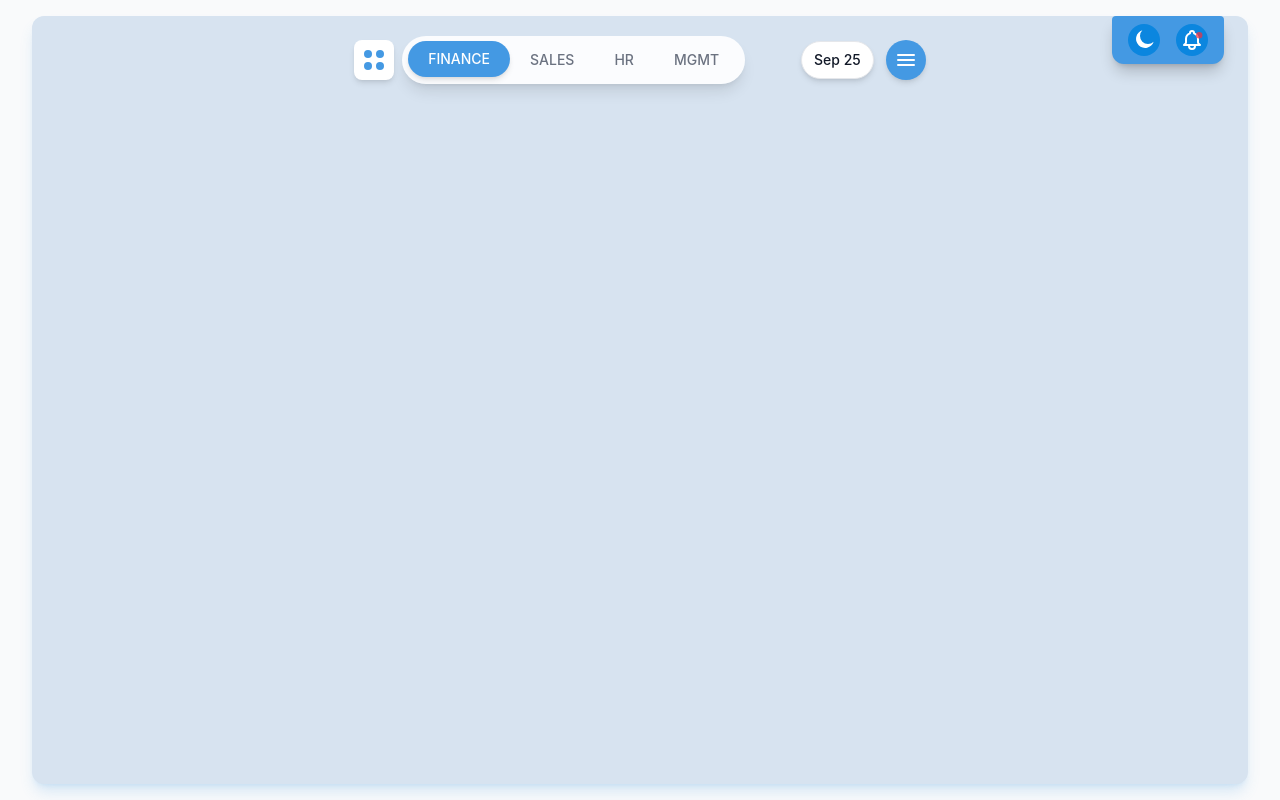
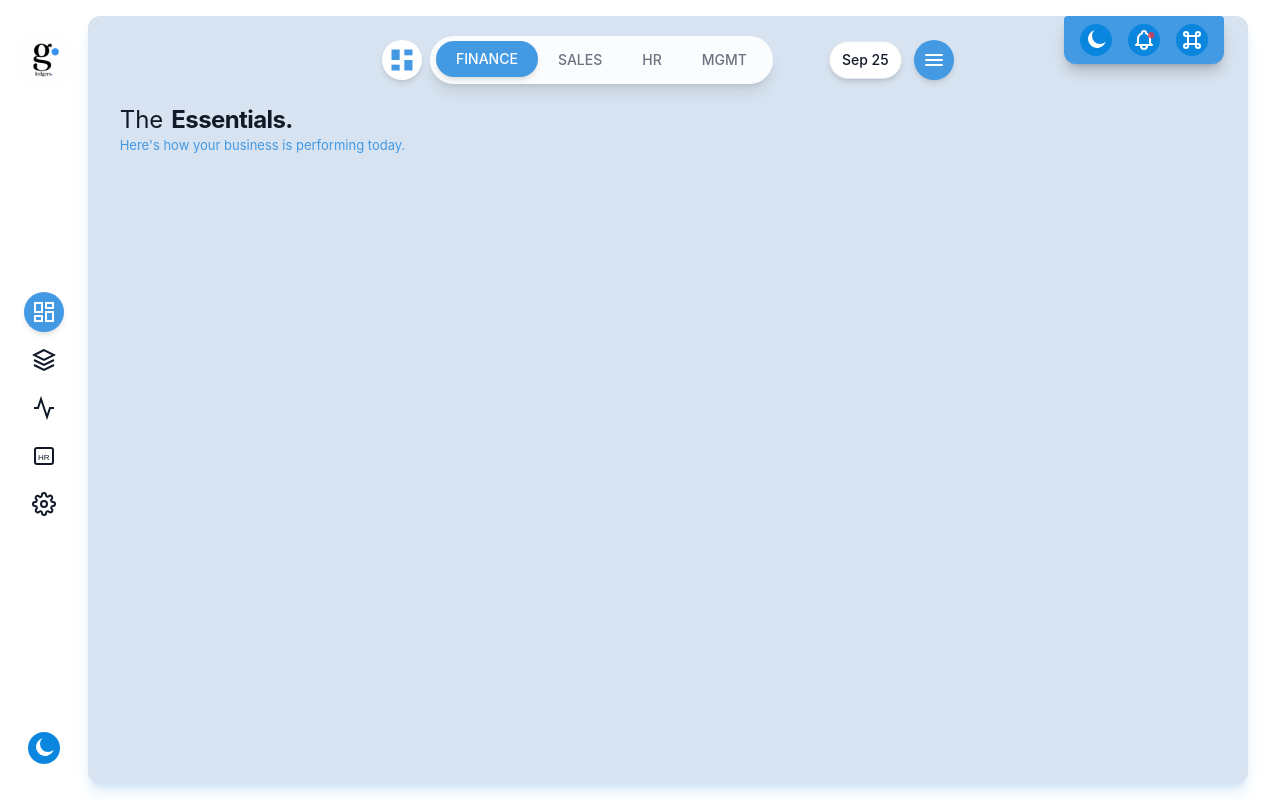
Before and after one commit to Ahmed-Roshdy-1/ledgers-dashboard, a Vue app: page / in a window 1280 px wide. Built offline with nearby package versions, Linux system fonts and the light colour scheme.

Commit message:
Add sidebar, implement theme toggling composable, and refactor header components and application layout.

```diff
--- a/index.html
+++ b/index.html
@@ -4,7 +4,7 @@
     <meta charset="UTF-8" />
     <link rel="icon" type="image/svg+xml" href="/logo.png" />
     <meta name="viewport" content="width=device-width, initial-scale=1.0" />
-    <title>ledgers-dashboard</title>
+    <title>Ledgers Dashboard</title>
   </head>
   <body>
     <div id="app"></div>
--- a/src/App.vue
+++ b/src/App.vue
@@ -1,15 +1,23 @@
 <script setup lang="ts">
+import { onMounted } from 'vue';
 import HeaderApp from './components/header/index.vue';
+import AppTitle from './components/AppTitle.vue';
+import AppSidebar from './components/sidebar/index.vue';
+import { useTheme } from '@/composables/useTheme';
+
+const { initTheme } = useTheme();
+
+onMounted(() => {
+  initTheme();
+});
 </script>
 
 <template>
   <div class="min-h-screen mx-auto animate-fade-in flex p-2 sm:p-4">
+    <AppSidebar />
     <main class="bg-background-secondary rounded-xl p-2 sm:p-4 min-h-[92vh] sm:h-[96vh] mx-2 sm:mx-4 w-full shadow-lg shadow-primary/20 relative">
       <HeaderApp />
+      <AppTitle />
     </main>
-
-
-
-
   </div>
 </template>
--- /dev/null
+++ b/src/components/AppTitle.vue
@@ -0,0 +1,8 @@
+<template>
+       <div class="mt-4 sm:mt-0 fade-up p-1 sm:p-4">
+          <div class="flex items-center gap-2 text-text-primary">
+            <span class="text-xl sm:text-2xl">The</span> <h1 class="sm:text-2xl text-xl font-bold tracking-tight">Essentials.</h1>
+          </div>
+          <p class="text-[10px] text-primary sm:text-[13px]">Here's how your business is performing today.</p>
+        </div>
+</template>
--- a/src/components/header/ThemeToggle.vue
+++ b/src/components/header/ThemeToggle.vue
@@ -1,32 +1,7 @@
 <script setup lang="ts">
-import { ref, onMounted } from 'vue';
+import { useTheme } from '@/composables/useTheme';
 
-const isDark = ref(false);
-
-const toggleTheme = () => {
-  isDark.value = !isDark.value;
-  updateTheme();
-};
-
-const updateTheme = () => {
-  if (isDark.value) {
-    document.documentElement.classList.add('dark');
-    localStorage.setItem('theme', 'dark');
-  } else {
-    document.documentElement.classList.remove('dark');
-    localStorage.setItem('theme', 'light');
-  }
-};
-
-onMounted(() => {
-  const savedTheme = localStorage.getItem('theme');
-  if (savedTheme) {
-    isDark.value = savedTheme === 'dark';
-  } else {
-    isDark.value = window.matchMedia('(prefers-color-scheme: dark)').matches;
-  }
-  updateTheme();
-});
+const { isDark, toggleTheme } = useTheme();
 </script>
 
 <template>
--- a/src/components/header/index.vue
+++ b/src/components/header/index.vue
@@ -6,11 +6,15 @@ import ThemeToggle from './ThemeToggle.vue';
 <template>
   <header class="flex justify-between items-center">
     <HeaderMenu />
-      <div class="hidden 2xs:flex items-center gap-2 sm:gap-4 bg-primary p-1.5 sm:p-2 px-2 sm:px-4 rounded-b-xl rounded-t-sm mb-1 absolute top-0 right-2 sm:right-6 shadow-lg shadow-black/20">
+    <div
+      class="hidden 2xs:flex items-center gap-2 sm:gap-4 bg-primary p-1.5 sm:p-2 px-2 sm:px-4 rounded-b-xl rounded-t-sm mb-1 absolute top-0 right-2 sm:right-6 shadow-lg shadow-black/20">
       <ThemeToggle />
-        <button class="p-1 rounded-full bg-primary-dark transition-colors duration-200 cursor-pointer hover:ring-1 hover:ring-primary-light relative">
-        <svg xmlns="http://www.w3.org/2000/svg" class="w-4 h-4 sm:w-6 sm:h-6 text-white" fill="none" viewBox="0 0 24 24" stroke="currentColor">
-          <path stroke-linecap="round" stroke-linejoin="round" stroke-width="2" d="M15 17h5l-1.405-1.405A2.032 2.032 0 0118 14.158V11a6.002 6.002 0 00-4-5.659V5a2 2 0 10-4 0v.341C7.67 6.165 6 8.388 6 11v3.159c0 .538-.214 1.055-.595 1.436L4 17h5m6 0v1a3 3 0 11-6 0v-1m6 0H9" />
+      <button
+        class="p-1 rounded-full bg-primary-dark transition-colors duration-200 cursor-pointer hover:ring-1 hover:ring-primary-light relative">
+        <svg xmlns="http://www.w3.org/2000/svg" class="w-4 h-4 sm:w-6 sm:h-6 text-white" fill="none" viewBox="0 0 24 24"
+          stroke="currentColor">
+          <path stroke-linecap="round" stroke-linejoin="round" stroke-width="2"
+            d="M15 17h5l-1.405-1.405A2.032 2.032 0 0118 14.158V11a6.002 6.002 0 00-4-5.659V5a2 2 0 10-4 0v.341C7.67 6.165 6 8.388 6 11v3.159c0 .538-.214 1.055-.595 1.436L4 17h5m6 0v1a3 3 0 11-6 0v-1m6 0H9" />
         </svg>
         <span class="text-lg text-red-500 absolute top-1.5 right-0.5 sm:top-2 sm:right-1">
           <svg class="w-1.5 h-1.5 sm:w-2 sm:h-2 text-red-500/70" viewBox="0 0 10 10" fill="currentColor">
@@ -18,6 +22,14 @@ import ThemeToggle from './ThemeToggle.vue';
           </svg>
         </span>
       </button>
+      <button
+        class="p-1 rounded-full bg-primary-dark transition-colors duration-200 cursor-pointer hover:ring-1 hover:ring-primary-light relative">
+        <svg class="w-4 h-4 sm:w-6 sm:h-6 text-white" aria-hidden="true" xmlns="http://www.w3.org/2000/svg" fill="none"
+          viewBox="0 0 24 24">
+          <path stroke="currentColor" stroke-linecap="round" stroke-linejoin="round" stroke-width="2"
+            d="M8 8v8m0-8h8M8 8H6a2 2 0 1 1 2-2v2Zm0 8h8m-8 0H6a2 2 0 1 0 2 2v-2Zm8 0V8m0 8h2a2 2 0 1 1-2 2v-2Zm0-8h2a2 2 0 1 0-2-2v2Z" />
+        </svg>
+      </button>
     </div>
   </header>
 </template>
--- a/src/components/header/menu.vue
+++ b/src/components/header/menu.vue
@@ -20,43 +20,31 @@ function setActive(i: number) {
 </script>
 
 <template>
-  <!-- header background -->
   <div class="w-full flex items-center justify-center">
-    <div class="max-w-2xl w-full flex items-center justify-start sm:justify-center px-2 sm:px-6 min-h-[48px] sm:min-h-[56px] gap-2">
+    <div
+      class="max-w-2xl w-full flex items-center justify-start 2sm:justify-center px-2 sm:px-6 min-h-[48px] sm:min-h-[56px] gap-2">
 
-     <div class="flex items-center gap-2">
-         <!-- LEFT: grid button -->
-      <button
-        aria-label="Open apps"
-        class="hidden xs:flex shrink-0 items-center justify-center w-7 h-7 sm:w-10 sm:h-10 rounded-lg bg-surface shadow-md hover:shadow-lg transition cursor-pointer"
-      >
-        <div class="grid grid-cols-2 gap-1">
-          <span class="w-1.5 h-1.5 sm:w-2 sm:h-2 rounded-full bg-primary"></span>
-          <span class="w-1.5 h-1.5 sm:w-2 sm:h-2 rounded-full bg-primary"></span>
-          <span class="w-1.5 h-1.5 sm:w-2 sm:h-2 rounded-full bg-primary"></span>
-          <span class="w-1.5 h-1.5 sm:w-2 sm:h-2 rounded-full bg-primary"></span>
-        </div>
-      </button>
+      <div class="flex items-center gap-2">
+        <button aria-label="Open apps"
+          class="hidden xs:flex shrink-0 items-center justify-center w-7 h-7 sm:w-10 sm:h-10 rounded-full bg-surface shadow-md hover:shadow-lg transition cursor-pointer p-1.5">
+          <svg viewBox="0 0 24 24" fill="currentColor" class="text-primary">
+            <rect x="3" y="3" width="7" height="9" />
+            <rect x="14" y="3" width="7" height="5" />
+            <rect x="14" y="12" width="7" height="9" />
+            <rect x="3" y="16" width="7" height="5" />
+          </svg>
+        </button>
 
-      <!-- CENTER: tabs -->
-
-        <div
-          class="flex rounded-full bg-surface/90 p-1 sm:p-1.5 shadow-lg whitespace-nowrap"
-          role="tablist" aria-label="Main sections"
-        >
+        <!-- CENTER: tabs -->
+        <div class="flex rounded-full bg-surface/90 p-1 sm:p-1.5 shadow-lg whitespace-nowrap" role="tablist"
+          aria-label="Main sections">
           <template v-for="(tab, idx) in tabs" :key="tab">
-            <button
-              role="tab"
-              :aria-selected="activeIndex === idx"
-              tabindex="0"
-              @click="setActive(idx)"
+            <button role="tab" :aria-selected="activeIndex === idx" tabindex="0" @click="setActive(idx)"
               class="px-3 sm:px-5 py-1.5 sm:py-2 rounded-full text-xs sm:text-sm font-medium transition-all duration-200 focus:outline-none cursor-pointer"
-              :class="
-                activeIndex === idx
-                  ? 'bg-primary text-white shadow-md -translate-y-px'
-                  : 'text-text-secondary hover:text-text-primary'
-              "
-            >
+              :class="activeIndex === idx
+                ? 'bg-primary text-white shadow-md -translate-y-px'
+                : 'text-text-secondary hover:text-text-primary'
+                ">
               {{ tab }}
             </button>
           </template>
@@ -66,29 +54,20 @@ function setActive(i: number) {
 
       <!-- RIGHT: date + hamburger -->
       <div class="items-center gap-2 sm:gap-3 shrink-0 hidden xl:flex ml-12">
-        <div class="hidden xl:block rounded-full px-3 py-1.5 sm:py-2 text-xs sm:text-sm font-medium bg-surface border border-border min-w-[60px] sm:min-w-[72px] text-center shadow-md">
+        <div
+          class="hidden xl:block rounded-full px-3 py-1.5 sm:py-2 text-xs sm:text-sm font-medium bg-surface border border-border min-w-[60px] sm:min-w-[72px] text-center shadow-md">
           Sep 25
         </div>
-
-        <button
-          aria-label="Open menu"
-          class="w-9 h-9 sm:w-10 sm:h-10 rounded-full flex items-center justify-center bg-primary shadow-md hover:shadow-lg transition cursor-pointer shadow-md"
-        >
-          <svg
-            width="16"
-            height="12"
-            class="sm:w-[18px] sm:h-[14px]"
-            viewBox="0 0 18 14"
-            fill="none"
-            xmlns="http://www.w3.org/2000/svg"
-          >
-            <rect x="0" y="1" width="18" height="2" rx="1" fill="white"/>
-            <rect x="0" y="6" width="18" height="2" rx="1" fill="white"/>
-            <rect x="0" y="11" width="18" height="2" rx="1" fill="white"/>
+        <button aria-label="Open menu"
+          class="w-9 h-9 sm:w-10 sm:h-10 rounded-full flex items-center justify-center bg-primary shadow-md hover:shadow-lg transition cursor-pointer shadow-md">
+          <svg width="16" height="12" class="sm:w-[18px] sm:h-[14px]" viewBox="0 0 18 14" fill="none"
+            xmlns="http://www.w3.org/2000/svg">
+            <rect x="0" y="1" width="18" height="2" rx="1" fill="white" />
+            <rect x="0" y="6" width="18" height="2" rx="1" fill="white" />
+            <rect x="0" y="11" width="18" height="2" rx="1" fill="white" />
           </svg>
         </button>
       </div>
-
     </div>
   </div>
 </template>
--- /dev/null
+++ b/src/components/sidebar/index.vue
@@ -0,0 +1,74 @@
+<script setup lang="ts">
+import ThemeToggle from '../header/ThemeToggle.vue';
+import { ref } from 'vue'
+
+const activeIdx = ref(0)
+
+const navIcons = [
+    {
+        label: 'Dashboard',
+        svg: `<svg viewBox="0 0 24 24" fill="none" stroke="currentColor" stroke-width="2">
+                <rect x="3" y="3" width="7" height="9"/>
+                <rect x="14" y="3" width="7" height="5"/>
+                <rect x="14" y="12" width="7" height="9"/>
+                <rect x="3" y="16" width="7" height="5"/>
+              </svg>`,
+    },
+    {
+        label: 'Layers',
+        svg: `<svg viewBox="0 0 24 24" fill="none" stroke="currentColor" stroke-width="2">
+                <path d="M12 2L2 7l10 5 10-5-10-5zM2 17l10 5 10-5M2 12l10 5 10-5"/>
+              </svg>`,
+    },
+    {
+        label: 'Activity',
+        svg: `<svg viewBox="0 0 24 24" fill="none" stroke="currentColor" stroke-width="2">
+                <path d="M22 12h-4l-3 9L9 3l-3 9H2"/>
+              </svg>`,
+    },
+    {
+        label: 'HR',
+        svg: `<svg width="24" height="24" viewBox="0 0 24 24" fill="none">
+                    <rect x="3" y="4" width="18" height="16" rx="2" stroke="currentColor" stroke-width="2"/>
+                    <text x="6" y="16" font-size="8" font-family="Arial, sans-serif" fill="currentColor">HR</text>
+              </svg>`,
+    },
+    {
+        label: 'Settings',
+        svg: `<svg xmlns="http://www.w3.org/2000/svg"
+                            width="24"
+                            height="24"
+                            viewBox="0 0 24 24"
+                            fill="none"
+                            stroke="currentColor"
+                            stroke-width="2"
+                            stroke-linecap="round"
+                            stroke-linejoin="round">
+                            <circle cx="12" cy="12" r="3"></circle>
+                            <path d="M19.4 15a1.65 1.65 0 0 0 .33 1.82l.06.06 a2 2 0 1 1-2.83 2.83l-.06-.06 a1.65 1.65 0 0 0-1.82-.33 1.65 1.65 0 0 0-1 1.51V21 a2 2 0 1 1-4 0v-.09 a1.65 1.65 0 0 0-1-1.51 1.65 1.65 0 0 0-1.82.33l-.06.06 a2 2 0 1 1-2.83-2.83l.06-.06 a1.65 1.65 0 0 0 .33-1.82 1.65 1.65 0 0 0-1.51-1H3 a2 2 0 1 1 0-4h.09 a1.65 1.65 0 0 0 1.51-1 1.65 1.65 0 0 0-.33-1.82l-.06-.06 a2 2 0 1 1 2.83-2.83l.06.06 a1.65 1.65 0 0 0 1.82.33h0 a1.65 1.65 0 0 0 1-1.51V3 a2 2 0 1 1 4 0v.09 a1.65 1.65 0 0 0 1 1.51h0 a1.65 1.65 0 0 0 1.82-.33l.06-.06 a2 2 0 1 1 2.83 2.83l-.06.06 a1.65 1.65 0 0 0-.33 1.82v0 a1.65 1.65 0 0 0 1.51 1H21 a2 2 0 1 1 0 4h-.09 a1.65 1.65 0 0 0-1.51 1z">
+                    </path>
+
+                </svg>`,
+    },
+]
+</script>
+
+<template>
+    <aside class="w-15 hidden sm:flex flex-col items-center justify-between gap-2 py-5">
+        <img src="/logo.png" alt="logo" class="w-12 h-12 rounded-lg">
+        <nav class="flex-1 flex items-center justify-center max-h-9/12">
+            <ul class="flex flex-col items-center justify-center gap-2">
+                <li v-for="(item, idx) in navIcons" :key="idx">
+                    <button class="w-10 h-10 rounded-full flex items-center justify-center transition-all duration-200"
+                        :class="activeIdx === idx
+                            ? 'bg-primary text-white shadow-md'
+                            : 'text-text-primary hover:text-text-secondary hover:bg-primary/10'
+                            " :aria-label="item.label" @click="activeIdx = idx">
+                        <span v-html="item.svg" class="w-5 h-5 sm:w-6 sm:h-6"></span>
+                    </button>
+                </li>
+            </ul>
+        </nav>
+        <ThemeToggle />
+    </aside>
+</template>
--- /dev/null
+++ b/src/composables/useTheme.ts
@@ -0,0 +1,36 @@
+import { ref } from 'vue';
+
+const isDark = ref(false);
+
+export function useTheme() {
+  const toggleTheme = () => {
+    isDark.value = !isDark.value;
+    updateTheme();
+  };
+
+  const updateTheme = () => {
+    if (isDark.value) {
+      document.documentElement.classList.add('dark');
+      localStorage.setItem('theme', 'dark');
+    } else {
+      document.documentElement.classList.remove('dark');
+      localStorage.setItem('theme', 'light');
+    }
+  };
+
+  const initTheme = () => {
+    const savedTheme = localStorage.getItem('theme');
+    if (savedTheme) {
+      isDark.value = savedTheme === 'dark';
+    } else {
+      isDark.value = window.matchMedia('(prefers-color-scheme: dark)').matches;
+    }
+    updateTheme();
+  };
+
+  return {
+    isDark,
+    toggleTheme,
+    initTheme,
+  };
+}
--- a/src/style.css
+++ b/src/style.css
@@ -19,14 +19,15 @@
   --font-mono: 'JetBrains Mono', monospace;
 
 
-  --breakpoint-2xs: 375px;
+  --breakpoint-2xs: 400px;
   --breakpoint-xs: 480px;
   --breakpoint-sm: 750px;
+  --breakpoint-2sm: 900px;
 
 }
 
 :root {
-  --background: #f9fafb;
+  --background: #fff;
   --background-secondary: #d7e3f0;
   --surface: #ffffff;
   --text-primary: #111827;
--- a/tsconfig.app.json
+++ b/tsconfig.app.json
@@ -10,7 +10,11 @@
     "noUnusedParameters": true,
     "erasableSyntaxOnly": true,
     "noFallthroughCasesInSwitch": true,
-    "noUncheckedSideEffectImports": true
+    "noUncheckedSideEffectImports": true,
+    "baseUrl": ".",
+    "paths": {
+      "@/*": ["./src/*"]
+    }
   },
   "include": ["src/**/*.ts", "src/**/*.tsx", "src/**/*.vue"]
 }
--- a/vite.config.ts
+++ b/vite.config.ts
@@ -1,8 +1,14 @@
 import { defineConfig } from 'vite'
 import vue from '@vitejs/plugin-vue'
 import tailwindcss from '@tailwindcss/vite'
+import path from 'path'
 
 // https://vite.dev/config/
 export default defineConfig({
   plugins: [vue(), tailwindcss()],
+  resolve: {
+    alias: {
+      '@': path.resolve(__dirname, './src'),
+    },
+  },
 })
```
Lines whose indentation alone changed are shown as unchanged.
